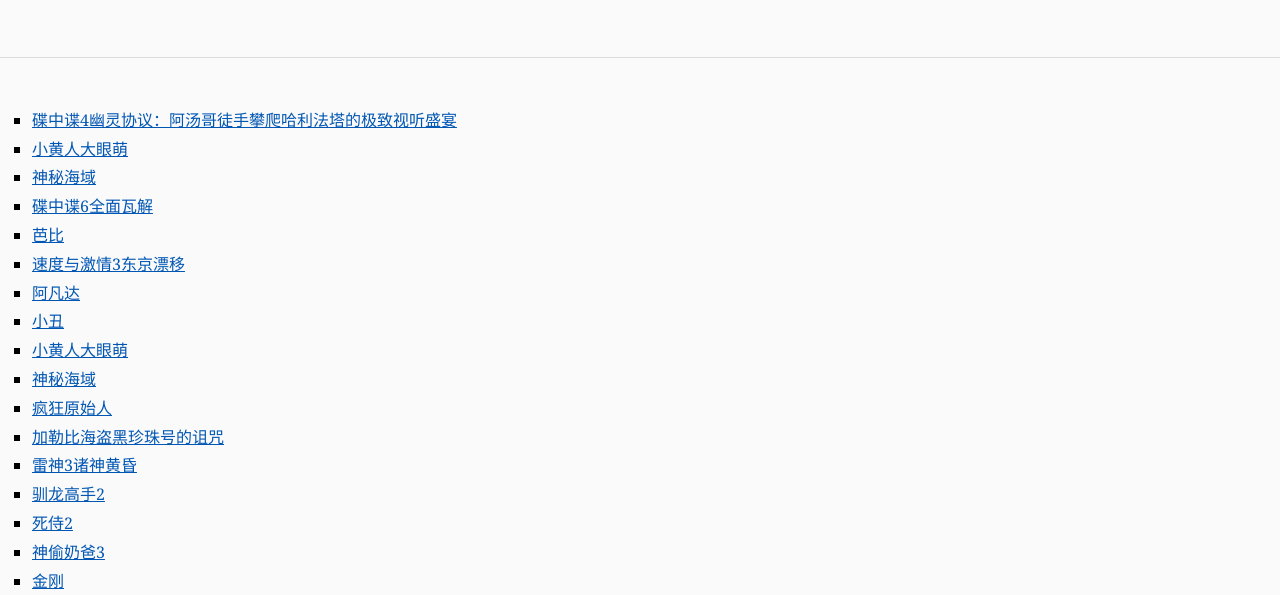
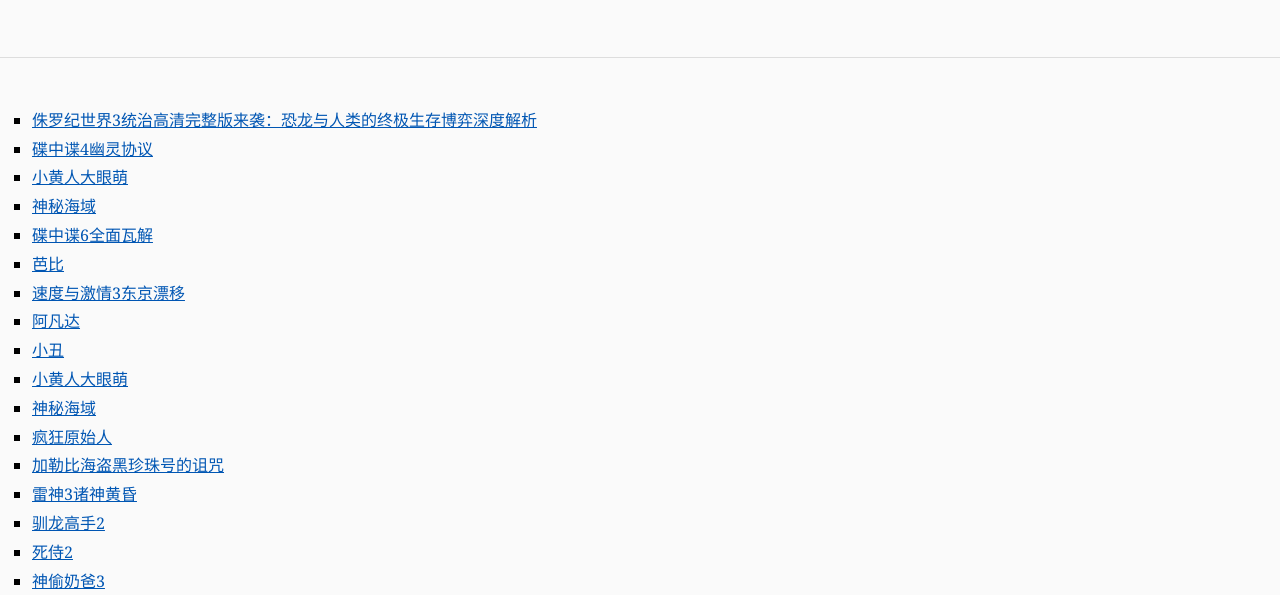
Before and after one commit to movie-stgar/cine-critique, a plain HTML site: page index.html in a window 1280 px wide. Shown: the part 202-797 px from the top of the page. Drawn offline with Linux system fonts and the light colour scheme.

Commit message:
update index

```diff
--- a/index.html
+++ b/index.html
@@ -21,7 +21,8 @@
 <body class="hub_givai">
     <div class="hub_tnsjq" role="banner"><h1>CineCritique 最新影评收录</h1><h2>专注电影与电视剧深度解析与影评分享，提供无剧透推荐、剧情剖析、角色点评与多维度的观影心得。涵盖各类院线大片、经典高分佳作、热门连载网剧及小众独立电影。</h2></div>
     <main class="hub_fuhlt"><nav><ul class="hub_wchec">
-<li><a href="https://movie-stgar.github.io/cine-critique/docs/2026-10-31-c1835e.html">碟中谍4幽灵协议：阿汤哥徒手攀爬哈利法塔的极致视听盛宴</a></li>
+<li><a href="https://movie-stgar.github.io/cine-critique/docs/2026-11-01-faf12f.html">侏罗纪世界3统治高清完整版来袭：恐龙与人类的终极生存博弈深度解析</a></li>
+                <li><a href="https://movie-stgar.github.io/cine-critique/docs/2026-10-31-c1835e.html">碟中谍4幽灵协议</a></li>
                 <li><a href="https://movie-stgar.github.io/cine-critique/docs/2026-10-30-4bac3e.html">小黄人大眼萌</a></li>
                 <li><a href="https://movie-stgar.github.io/cine-critique/docs/2026-10-30-c470c2.html">神秘海域</a></li>
                 <li><a href="https://movie-stgar.github.io/cine-critique/docs/2026-10-29-0b6799.html">碟中谍6全面瓦解</a></li>
```
